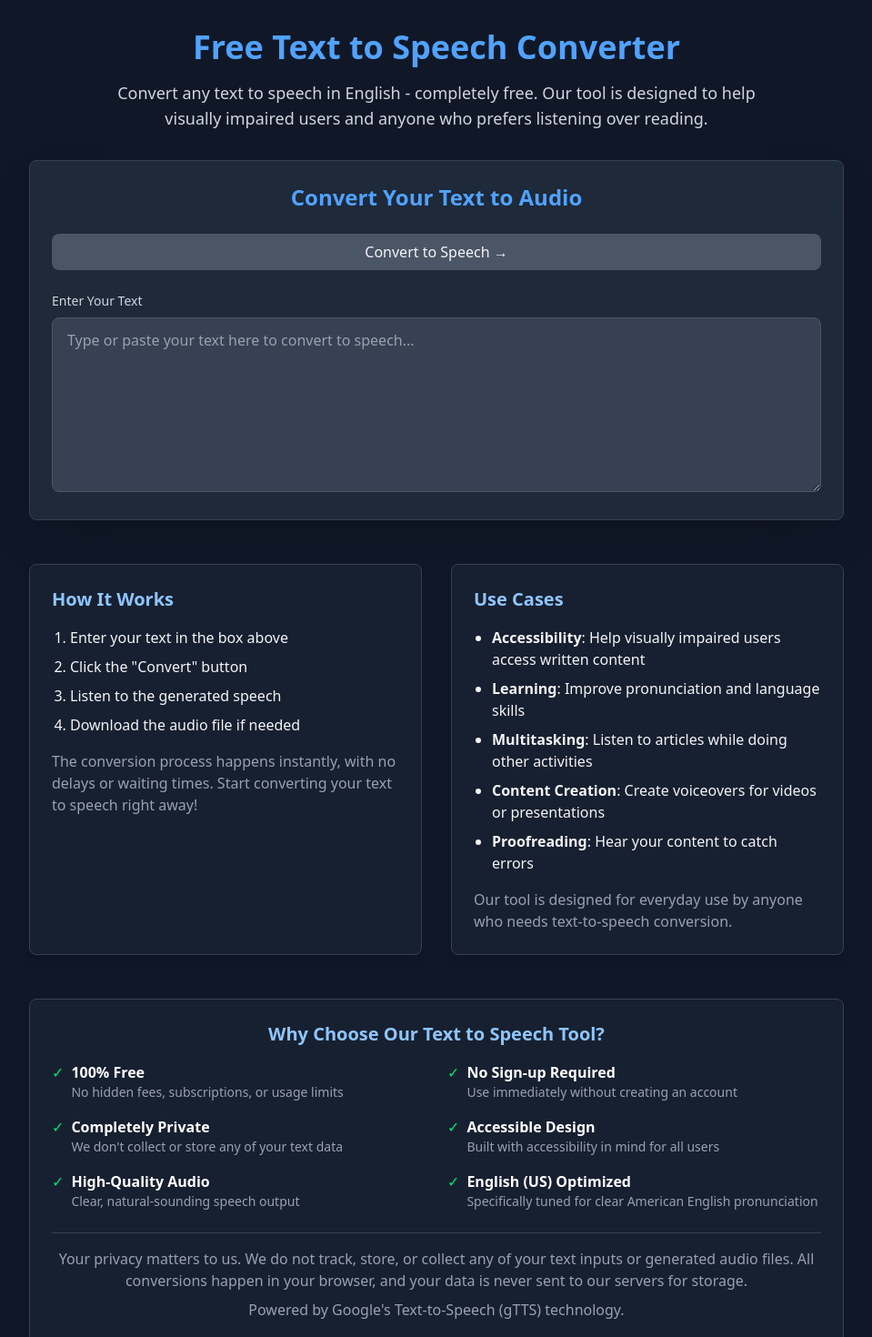
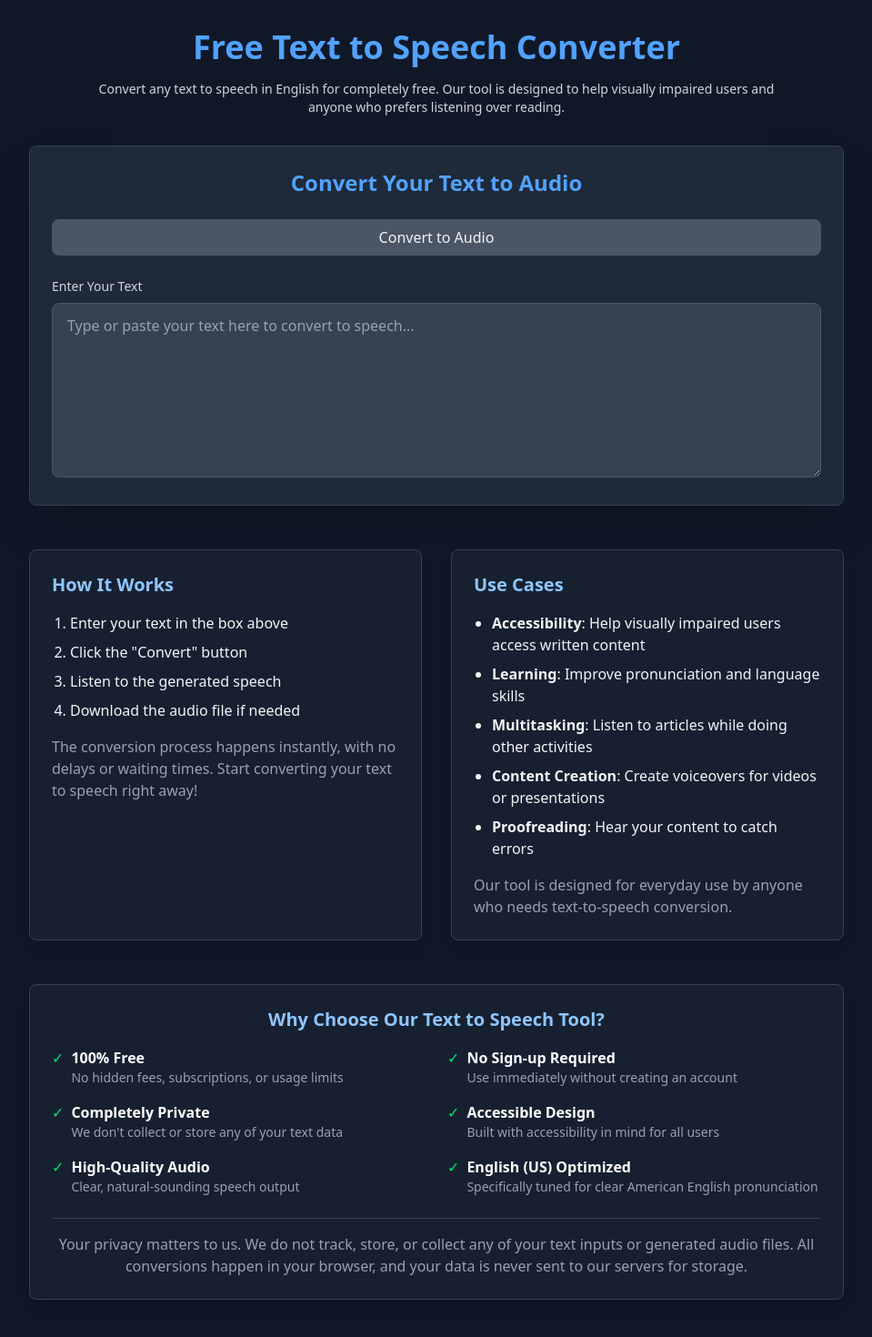
Before and after one commit to yours7himanshu/Text-to-Audio, a Next.js app: page / in a window 1280 px wide. Shown: the top 1470 px of the page at 91% size, without its empty margins (160-1119 px from the left). Built offline with nearby package versions, Linux system fonts and the light colour scheme.

Commit message:
updated something

```diff
--- a/app/page.tsx
+++ b/app/page.tsx
@@ -65,8 +65,8 @@ const Home = () => {
           <h1 className="text-3xl md:text-4xl font-bold text-blue-400 mb-4">
             Free Text to Speech Converter
           </h1>
-          <p className="text-lg text-gray-300 max-w-3xl mx-auto">
-            Convert any text to  speech in English - completely free.
+          <p className="text-sm text-gray-300 max-w-3xl mx-auto">
+            Convert any text to  speech in English for completely free.
             Our tool is designed to help visually impaired users and anyone who prefers listening over reading.
           </p>
         </header>
@@ -79,13 +79,13 @@ const Home = () => {
                 <button
                   type="submit"
                   disabled={loading || !text}
-                  className={`w-full px-4 py-2 rounded-lg font-medium transition-all duration-200
+                  className={`w-full px-4 py-2 rounded-lg font-medium transition-all duration-200 cursor-pointer
                     ${loading || !text
                       ? 'bg-gray-600 cursor-not-allowed'
                       : 'bg-blue-600 hover:bg-blue-700 transform hover:-translate-y-1'}`}
                   aria-label="Convert text to speech"
                 >
-                  {loading ? 'Converting...' : 'Convert to Speech →'}
+                  {loading ? 'Converting...' : 'Convert to Audio '}
                 </button>
               </div>
 
@@ -113,7 +113,7 @@ const Home = () => {
 
             {audioUrl && (
               <div className="mt-6 space-y-4">
-                <h3 className="text-xl font-semibold text-green-400">Your Speech is Ready!</h3>
+                <h3 className="text-xl font-semibold text-green-400">Your Audio is Ready!</h3>
                 <div className="p-4 bg-gray-700/50 rounded-lg border border-gray-600">
                   <audio controls className="w-full">
                     <source src={audioUrl} type="audio/mpeg" />
@@ -123,7 +123,7 @@ const Home = () => {
 
                 <button
                   onClick={handleDownload}
-                  className="w-full px-4 py-2 bg-green-600 hover:bg-green-700 text-white rounded-lg font-medium transition-all duration-200 transform hover:-translate-y-1 flex items-center justify-center gap-2"
+                  className="w-full px-4 py-2 bg-green-600 hover:bg-green-700 text-white rounded-lg font-medium transition-all duration-200 transform hover:-translate-y-1 flex items-center justify-center gap-2 cursor-pointer"
                   aria-label="Download MP3 file"
                 >
                   <span>Download MP3</span>
@@ -222,9 +222,7 @@ const Home = () => {
               Your privacy matters to us. We do not track, store, or collect any of your text inputs or generated audio files.
               All conversions happen in your browser, and your data is never sent to our servers for storage.
             </p>
-            <p className="text-gray-400 text-center mt-2">
-              Powered by Google&apos;s Text-to-Speech (gTTS) technology.
-            </p>
+
           </div>
         </div>
 
```
